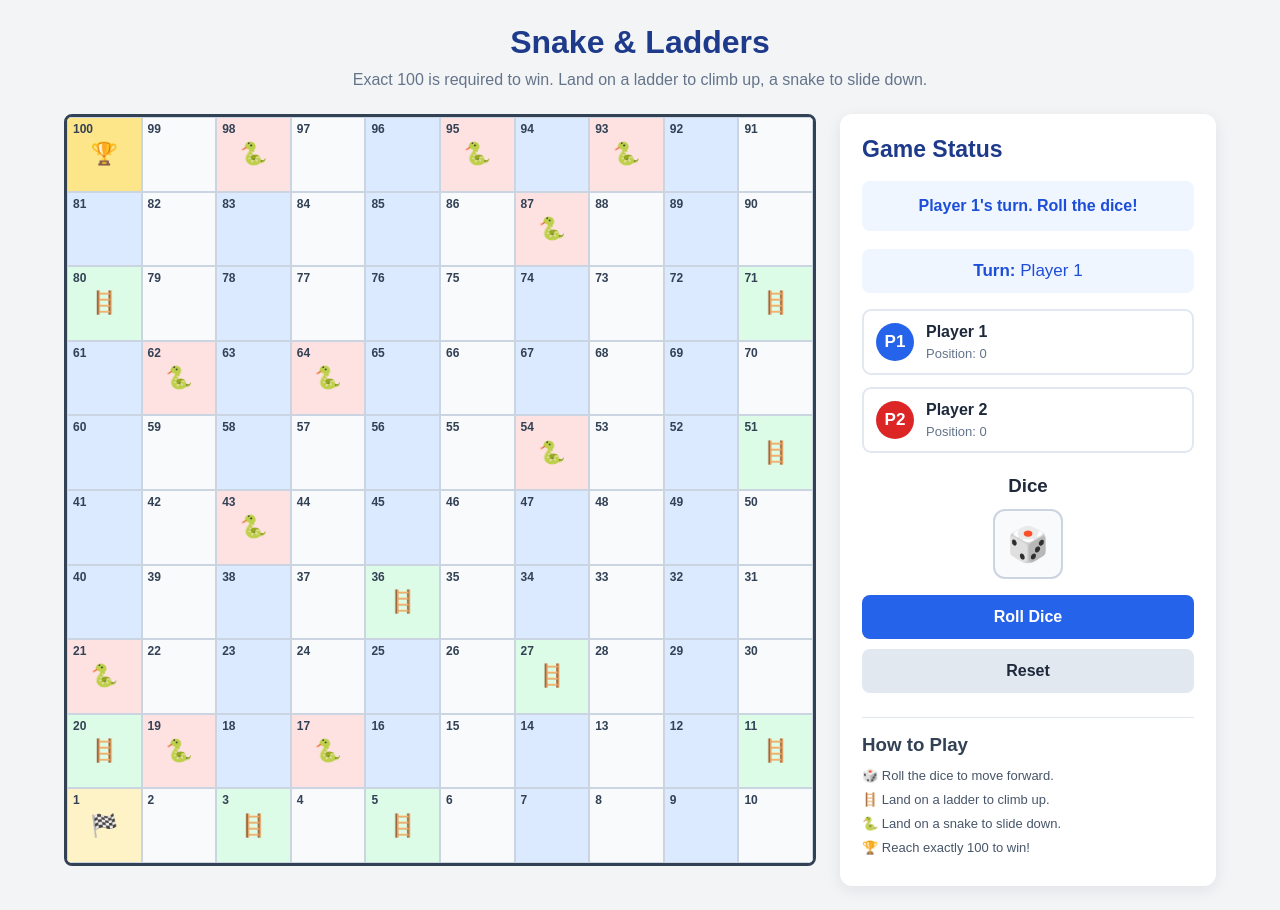
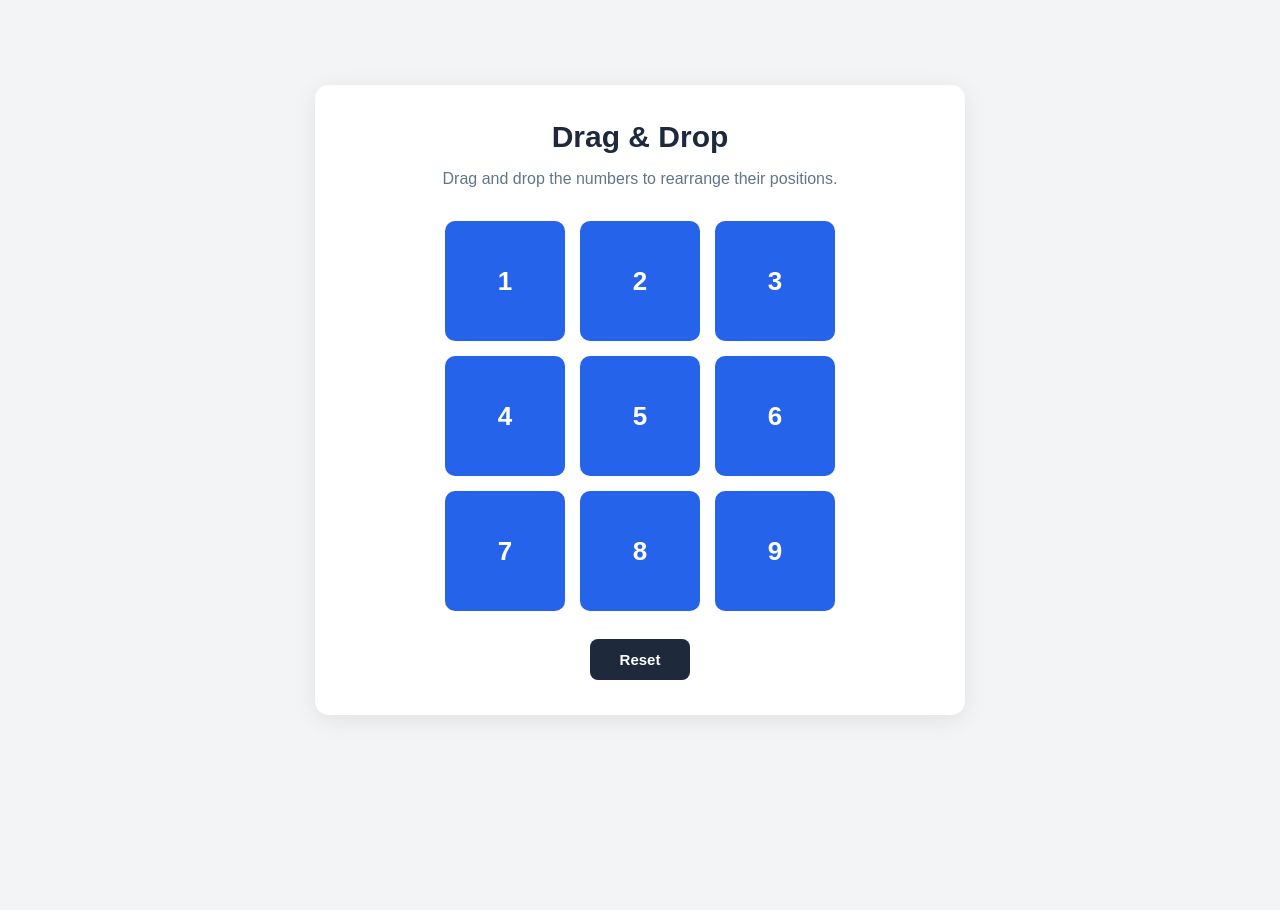
Before and after one commit to Appa45/Assignment7, a React (Vite) app in the folder random-joke-app/: page / in a window 1280 px wide. After the commit the page ends 800 px from the top, so only its background shows below. Built offline with nearby package versions, Linux system fonts and the light colour scheme.

Commit message:
change in the app.jsx and app,css

```diff
--- a/random-joke-app/index.html
+++ b/random-joke-app/index.html
@@ -6,10 +6,9 @@
     <meta name="viewport" content="width=device-width, initial-scale=1.0" />
     <meta
       name="description"
-      content="Snakes and Ladders - Play an exciting two-player board game. Climb ladders, avoid snakes, and reach exactly 100 to win!"
+      content="Drag and Drop Application - Rearrange numbers by dragging and dropping items."
     />
-    <meta name="theme-color" content="#f1f5f9" />
-    <title>Snakes &amp; Ladders Game</title>
+    <title>Drag &amp; Drop Application</title>
   </head>
   <body>
     <div id="root"></div>
--- a/random-joke-app/src/App.css
+++ b/random-joke-app/src/App.css
@@ -6,341 +6,119 @@
 body {
   margin: 0;
   font-family: Arial, Helvetica, sans-serif;
-  background: #f1f5f9;
+  background: #f3f4f6;
+  color: #1f2937;
+}
+
+.app-container {
+  min-height: 100vh;
+  display: flex;
+  justify-content: center;
+  align-items: center;
+  padding: 24px;
+}
+
+.drag-card {
+  width: 100%;
+  max-width: 650px;
+  padding: 35px;
+  background: #ffffff;
+  border-radius: 14px;
+  box-shadow: 0 5px 25px rgba(0, 0, 0, 0.08);
+  text-align: center;
+}
+
+.drag-card h1 {
+  margin: 0 0 12px;
+  font-size: 30px;
   color: #1e293b;
 }
 
-button {
-  font: inherit;
+.description {
+  margin: 0 0 30px;
+  color: #64748b;
+  font-size: 16px;
+  line-height: 1.6;
 }
 
-.game-container {
-  max-width: 1200px;
+.number-container {
+  display: grid;
+  grid-template-columns: repeat(3, 1fr);
+  gap: 15px;
+  max-width: 390px;
   margin: 0 auto;
-  padding: 24px;
 }
 
-.game-header {
-  text-align: center;
-  margin-bottom: 25px;
+.number-item {
+  display: flex;
+  align-items: center;
+  justify-content: center;
+  aspect-ratio: 1 / 1;
+  background: #2563eb;
+  color: #ffffff;
+  border: 2px solid transparent;
+  border-radius: 10px;
+  font-size: 26px;
+  font-weight: bold;
+  cursor: grab;
+  user-select: none;
+  transition:
+    transform 0.2s ease,
+    background 0.2s ease,
+    opacity 0.2s ease,
+    border 0.2s ease;
 }
 
-.game-header h1 {
-  color: #1e3a8a;
-  font-size: 32px;
-  margin: 0 0 10px;
+.number-item:hover {
+  background: #1d4ed8;
+  transform: translateY(-3px);
 }
 
-.game-header p {
-  color: #64748b;
-  margin: 0;
-  font-size: 16px;
+.number-item:active {
+  cursor: grabbing;
 }
 
-.game-layout {
-  display: grid;
-  grid-template-columns: minmax(0, 2fr) minmax(260px, 1fr);
-  gap: 24px;
-  align-items: start;
+.number-item.dragging {
+  opacity: 0.4;
+  transform: scale(0.95);
 }
 
-.board {
-  display: grid;
-  grid-template-columns: repeat(10, minmax(0, 1fr));
-  grid-template-rows: repeat(10, minmax(45px, 1fr));
-  aspect-ratio: 1 / 1;
-  width: 100%;
-  background: white;
-  border: 3px solid #334155;
-  border-radius: 8px;
-  overflow: hidden;
-}
-
-.cell {
-  position: relative;
-  min-width: 0;
-  min-height: 0;
-  border: 1px solid #cbd5e1;
-  display: flex;
-  flex-direction: column;
-  align-items: center;
-  justify-content: center;
-  background: #f8fafc;
-  font-size: 13px;
-}
-
-.cell:nth-child(4n + 1),
-.cell:nth-child(4n + 3) {
+.number-item.drag-over {
+  border: 2px dashed #f59e0b;
   background: #dbeafe;
-}
-
-.ladder-cell {
-  background: #dcfce7 !important;
-}
-
-.snake-cell {
-  background: #fee2e2 !important;
-}
-
-.start-cell {
-  background: #fef3c7 !important;
-}
-
-.finish-cell {
-  background: #fde68a !important;
-}
-
-.cell-number {
-  position: absolute;
-  top: 4px;
-  left: 5px;
-  font-size: 12px;
-  font-weight: 700;
-  color: #334155;
-}
-
-.cell-symbol {
-  font-size: clamp(13px, 2vw, 22px);
-}
-
-.player-tokens {
-  display: flex;
-  gap: 3px;
-  position: absolute;
-  right: 3px;
-  bottom: 3px;
-}
-
-.player-token,
-.player-indicator {
-  display: inline-flex;
-  justify-content: center;
-  align-items: center;
-  border-radius: 50%;
-  font-weight: bold;
-  color: white;
-}
-
-.player-token {
-  width: 22px;
-  height: 22px;
-  font-size: 12px;
-}
-
-.player-one,
-.player-one-indicator {
-  background: #2563eb;
-}
-
-.player-two,
-.player-two-indicator {
-  background: #dc2626;
-}
-
-.game-panel {
-  padding: 22px;
-  background: white;
-  border-radius: 12px;
-  box-shadow: 0 4px 16px rgba(15, 23, 42, 0.08);
-}
-
-.game-panel > h2 {
-  margin: 0 0 18px;
-  color: #1e3a8a;
-  font-size: 23px;
-}
-
-.status-message {
-  padding: 13px;
-  background: #eff6ff;
-  color: #1d4ed8;
-  border-radius: 8px;
-  font-weight: 600;
-  text-align: center;
-  margin-bottom: 18px;
-  line-height: 1.5;
-}
-
-.winner-message {
-  background: #dcfce7;
-  color: #166534;
-}
-
-.players {
-  display: flex;
-  flex-direction: column;
-  gap: 12px;
-}
-
-.player-card {
-  display: flex;
-  align-items: center;
-  gap: 12px;
-  border: 2px solid #e2e8f0;
-  padding: 12px;
-  border-radius: 9px;
-}
-
-.active-player {
-  border-color: #2563eb;
-  background: #eff6ff;
-}
-
-.player-indicator {
-  width: 38px;
-  height: 38px;
-  flex-shrink: 0;
-  font-size: 17px;
-}
-
-.player-card h3 {
-  margin: 0 0 5px;
-  font-size: 16px;
-}
-
-.player-card p {
-  margin: 0;
-  font-size: 13px;
-  color: #64748b;
-}
-
-.turn-label {
-  margin-left: auto;
-  color: #2563eb;
-  font-size: 11px;
-  font-weight: bold;
-}
-
-.dice-section {
-  margin-top: 22px;
-  text-align: center;
-}
-
-.dice-section h3 {
-  margin: 0 0 12px;
-}
-
-.dice {
-  display: flex;
-  justify-content: center;
-  align-items: center;
-  width: 70px;
-  height: 70px;
-  margin: 0 auto 16px;
-  border: 2px solid #cbd5e1;
-  border-radius: 12px;
-  background: #f8fafc;
-  color: #1e3a8a;
-  font-size: 34px;
-  font-weight: bold;
-}
-
-.roll-button,
-.reset-button {
-  display: block;
-  width: 100%;
-  border: none;
-  border-radius: 8px;
-  padding: 13px;
-  font-weight: bold;
-  cursor: pointer;
-  transition: background 0.2s;
-}
-
-.roll-button {
-  background: #2563eb;
-  color: white;
-}
-
-.roll-button:hover:not(:disabled) {
-  background: #1d4ed8;
-}
-
-.roll-button:disabled {
-  cursor: not-allowed;
-  opacity: 0.6;
+  color: #1e40af;
 }
 
 .reset-button {
-  margin-top: 10px;
-  background: #e2e8f0;
-  color: #1e293b;
+  margin-top: 28px;
+  padding: 12px 30px;
+  background: #1e293b;
+  color: #ffffff;
+  border: none;
+  border-radius: 8px;
+  font-size: 15px;
+  font-weight: 600;
+  cursor: pointer;
 }
 
 .reset-button:hover {
-  background: #cbd5e1;
-}
-
-.winner-banner {
-  margin-top: 18px;
-  padding: 15px;
-  border-radius: 8px;
-  background: #fef3c7;
-  color: #92400e;
-  font-size: 18px;
-  font-weight: bold;
-  text-align: center;
-}
-
-.game-rules {
-  margin-top: 24px;
-  padding-top: 16px;
-  border-top: 1px solid #e2e8f0;
-}
-
-.game-rules h3 {
-  margin: 0 0 12px;
-  color: #334155;
-}
-
-.game-rules p {
-  margin: 9px 0;
-  color: #475569;
-  font-size: 13px;
-}
-
-@media (max-width: 800px) {
-  .game-layout {
-    grid-template-columns: 1fr;
-  }
-
-  .game-panel {
-    width: 100%;
-  }
+  background: #334155;
 }
 
 @media (max-width: 480px) {
-  .game-container {
-    padding: 12px;
+  .drag-card {
+    padding: 22px 16px;
   }
 
-  .game-header h1 {
+  .drag-card h1 {
     font-size: 25px;
   }
 
-  .cell {
-    font-size: 10px;
+  .number-container {
+    gap: 10px;
   }
 
-  .cell-number {
-    font-size: 9px;
-    top: 2px;
-    left: 2px;
-  }
-
-  .player-token {
-    width: 16px;
-    height: 16px;
-    font-size: 9px;
+  .number-item {
+    font-size: 22px;
   }
 }
-
-.turn-indicator {
-  text-align: center;
-  padding: 12px;
-  margin-bottom: 16px;
-  background: #eff6ff;
-  color: #1d4ed8;
-  border-radius: 8px;
-  font-size: 17px;
-}
--- a/random-joke-app/src/App.jsx
+++ b/random-joke-app/src/App.jsx
@@ -2,242 +2,94 @@
 import React, { useState } from "react";
 import "./App.css";
 
-const ladders = {
-  3: 22,
-  5: 8,
-  11: 26,
-  20: 29,
-  27: 56,
-  36: 44,
-  51: 67,
-  71: 92,
-  80: 99,
-};
-
-const snakes = {
-  17: 4,
-  19: 7,
-  21: 9,
-  43: 34,
-  54: 34,
-  62: 18,
-  64: 60,
-  87: 24,
-  93: 73,
-  95: 75,
-  98: 79,
-};
-
-const createBoard = () => {
-  const cells = [];
-
-  for (let row = 9; row >= 0; row--) {
-    for (let col = 0; col < 10; col++) {
-      const number =
-        row % 2 === 0
-          ? row * 10 + col + 1
-          : row * 10 + (10 - col);
-
-      cells.push(number);
-    }
-  }
-
-  return cells;
-};
-
-const boardNumbers = createBoard();
+const initialItems = [1, 2, 3, 4, 5, 6, 7, 8, 9];
 
 function App() {
-  const [positions, setPositions] = useState([0, 0]);
-  const [currentPlayer, setCurrentPlayer] = useState(0);
-  const [dice, setDice] = useState(null);
-  const [winner, setWinner] = useState(null);
-  const [message, setMessage] = useState("Player 1's turn. Roll the dice!");
+  const [items, setItems] = useState(initialItems);
+  const [draggedItem, setDraggedItem] = useState(null);
+  const [dragOverItem, setDragOverItem] = useState(null);
 
-  const rollDice = () => {
-    if (winner !== null) return;
+  const handleDragStart = (event, index) => {
+    setDraggedItem(index);
+    event.dataTransfer.effectAllowed = "move";
+    event.dataTransfer.setData("text/plain", String(index));
+  };
 
-    const diceValue = Math.floor(Math.random() * 6) + 1;
-    setDice(diceValue);
+  const handleDragOver = (event, index) => {
+    event.preventDefault();
+    event.dataTransfer.dropEffect = "move";
+    setDragOverItem(index);
+  };
 
-    const currentPosition = positions[currentPlayer];
-    const nextPosition = currentPosition + diceValue;
+  const handleDrop = (event, targetIndex) => {
+    event.preventDefault();
 
-    if (nextPosition > 100) {
-      setMessage(
-        `Player ${currentPlayer + 1} needs an exact roll to reach 100.`
-      );
-      setCurrentPlayer((prev) => (prev + 1) % 2);
+    const sourceIndex = draggedItem;
+
+    if (
+      sourceIndex === null ||
+      sourceIndex === targetIndex
+    ) {
+      setDraggedItem(null);
+      setDragOverItem(null);
       return;
     }
 
-    let finalPosition = nextPosition;
-    let resultMessage = `Player ${currentPlayer + 1} moved to ${nextPosition}.`;
+    const updatedItems = [...items];
+    const [selectedItem] = updatedItems.splice(sourceIndex, 1);
+    updatedItems.splice(targetIndex, 0, selectedItem);
 
-    if (ladders[nextPosition]) {
-      finalPosition = ladders[nextPosition];
-      resultMessage = `Player ${currentPlayer + 1} climbed a ladder to ${finalPosition}!`;
-    } else if (snakes[nextPosition]) {
-      finalPosition = snakes[nextPosition];
-      resultMessage = `Player ${currentPlayer + 1} slid down a snake to ${finalPosition}!`;
-    }
-
-    const updatedPositions = [...positions];
-    updatedPositions[currentPlayer] = finalPosition;
-    setPositions(updatedPositions);
-
-    if (finalPosition === 100) {
-      setWinner(currentPlayer);
-      setMessage(`Player ${currentPlayer + 1} Wins!`);
-      return;
-    }
-
-    setMessage(resultMessage);
-    setCurrentPlayer((prev) => (prev + 1) % 2);
+    setItems(updatedItems);
+    setDraggedItem(null);
+    setDragOverItem(null);
   };
 
-  const resetGame = () => {
-    setPositions([0, 0]);
-    setCurrentPlayer(0);
-    setDice(null);
-    setWinner(null);
-    setMessage("Player 1's turn. Roll the dice!");
+  const handleDragEnd = () => {
+    setDraggedItem(null);
+    setDragOverItem(null);
   };
 
-  const getCellClass = (number) => {
-    let className = "cell";
-
-    if (ladders[number]) className += " ladder-cell";
-    if (snakes[number]) className += " snake-cell";
-    if (number === 1) className += " start-cell";
-    if (number === 100) className += " finish-cell";
-
-    return className;
+  const resetItems = () => {
+    setItems(initialItems);
+    setDraggedItem(null);
+    setDragOverItem(null);
   };
 
   return (
-    <main className="game-container">
-      <header className="game-header">
-        <h1>Snake &amp; Ladders</h1>
+    <main className="app-container">
+      <section className="drag-card">
+        <h1>Drag &amp; Drop</h1>
 
-        <p>
-          Exact 100 is required to win. Land on a ladder to climb up, a snake
-          to slide down.
+        <p className="description">
+          Drag and drop the numbers to rearrange their positions.
         </p>
-      </header>
 
-      <section className="game-layout">
-        <div className="board" aria-label="Snakes and Ladders game board">
-          {boardNumbers.map((number) => (
+        <div className="number-container">
+          {items.map((item, index) => (
             <div
-              key={number}
-              className={getCellClass(number)}
-              data-cell={number}
+              key={item}
+              className={`number-item ${
+                draggedItem === index ? "dragging" : ""
+              } ${
+                dragOverItem === index ? "drag-over" : ""
+              }`}
+              draggable="true"
+              onDragStart={(event) => handleDragStart(event, index)}
+              onDragOver={(event) => handleDragOver(event, index)}
+              onDrop={(event) => handleDrop(event, index)}
+              onDragEnd={handleDragEnd}
+              role="button"
+              tabIndex={0}
+              aria-label={`Number ${item}`}
             >
-              <span className="cell-number">{number}</span>
-
-              {ladders[number] && (
-                <span className="cell-symbol">🪜</span>
-              )}
-
-              {snakes[number] && (
-                <span className="cell-symbol">🐍</span>
-              )}
-
-              {number === 1 && (
-                <span className="cell-symbol">🏁</span>
-              )}
-
-              {number === 100 && (
-                <span className="cell-symbol">🏆</span>
-              )}
-
-              <div className="player-tokens">
-                {positions[0] === number && (
-                  <span className="player-token player-one" title="Player 1">
-                    1
-                  </span>
-                )}
-
-                {positions[1] === number && (
-                  <span className="player-token player-two" title="Player 2">
-                    2
-                  </span>
-                )}
-              </div>
+              {item}
             </div>
           ))}
         </div>
 
-        <aside className="game-panel">
-          <h2>Game Status</h2>
-
-          <div className="status-message">
-            {message}
-          </div>
-
-          <div className="turn-indicator">
-            <strong>Turn: </strong>
-            {winner !== null
-              ? `Player ${winner + 1} Wins!`
-              : `Player ${currentPlayer + 1}`}
-          </div>
-
-     <div className="players">
-  <div className="player-card player-one-card">
-    <span className="player-indicator player-one-indicator">P1</span>
-    <div>
-      <h3>Player 1</h3>
-      <p>Position: {positions[0]}</p>
-    </div>
-  </div>
-
-  <div className="player-card player-two-card">
-    <span className="player-indicator player-two-indicator">P2</span>
-    <div>
-      <h3>Player 2</h3>
-      <p>Position: {positions[1]}</p>
-    </div>
-  </div>
-</div>
-
-          <div className="dice-section">
-            <h3>Dice</h3>
-
-            <div className="dice">
-              {dice === null ? "🎲" : dice}
-            </div>
-
-            <button
-              className="roll-button"
-              onClick={rollDice}
-              disabled={winner !== null}
-            >
-              Roll Dice
-            </button>
-
-            <button
-              className="reset-button"
-              onClick={resetGame}
-            >
-              Reset
-            </button>
-          </div>
-
-          {winner !== null && (
-            <div className="winner-banner">
-              🏆 Player {winner + 1} Wins!
-            </div>
-          )}
-
-          <div className="game-rules">
-            <h3>How to Play</h3>
-            <p>🎲 Roll the dice to move forward.</p>
-            <p>🪜 Land on a ladder to climb up.</p>
-            <p>🐍 Land on a snake to slide down.</p>
-            <p>🏆 Reach exactly 100 to win!</p>
-          </div>
-        </aside>
+        <button className="reset-button" onClick={resetItems}>
+          Reset
+        </button>
       </section>
     </main>
   );
```
